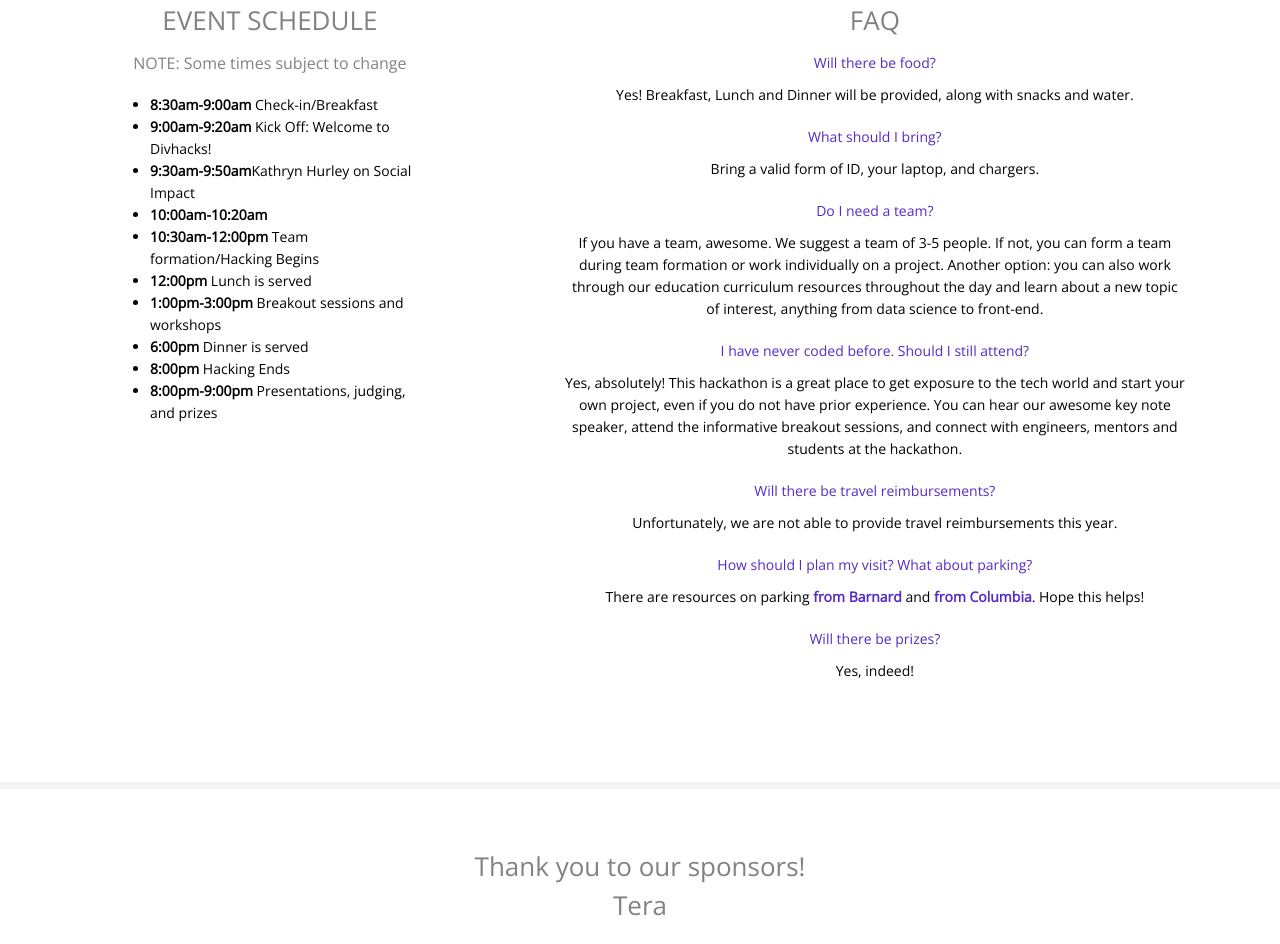
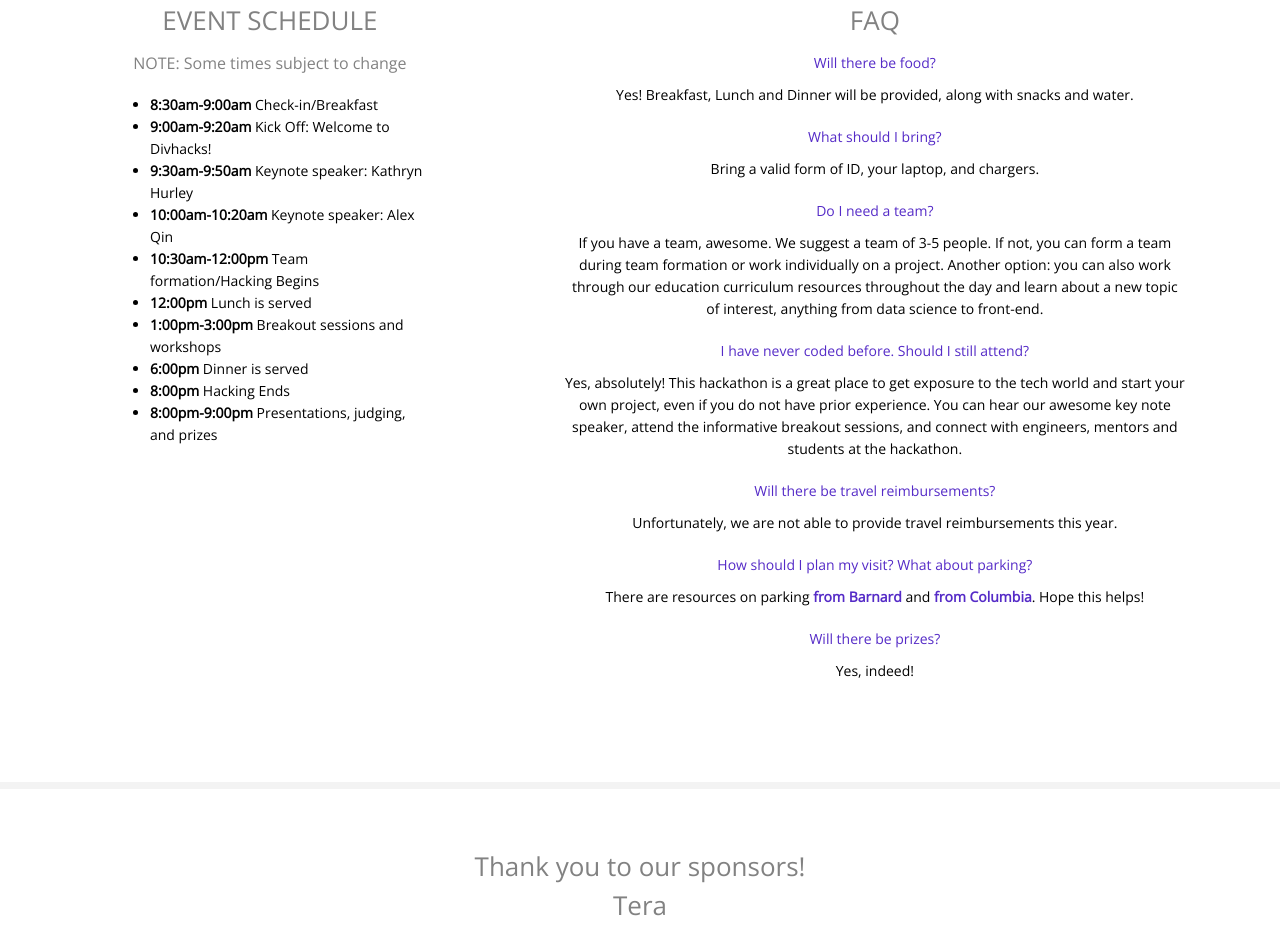
Before and after one commit to schlosser/cu-divhacks.github.io, a plain HTML site: page index.html in a window 1280 px wide. Shown: the part 1879-2823 px from the top of the page. Drawn offline with nearby package versions, Linux system fonts and the light colour scheme; some packages are replaced by stand-ins of ours; a script that the page names is missing.

Commit message:
Update index.html

```diff
--- a/index.html
+++ b/index.html
@@ -152,8 +152,8 @@ Kathryn	was	born and raised	in Brooklyn, NY, is	a	graduate of	Howard University
           <ul>
             <li style="text-align:left"><b>8:30am-9:00am</b> Check-in/Breakfast</li>
             <li style="text-align:left"><b>9:00am-9:20am</b> Kick Off: Welcome to Divhacks!</li>
-            <li style ="text-align:left"><b>9:30am-9:50am</b>Kathryn Hurley on Social Impact</li>
-            <li style ="text-align:left"><b>10:00am-10:20am</b>
+            <li style="text-align:left"><b>9:30am-9:50am</b> Keynote speaker: Kathryn Hurley</li>
+            <li style="text-align:left"><b>10:00am-10:20am</b> Keynote speaker: Alex Qin</li>
             <li style="text-align:left"><b>10:30am-12:00pm</b> Team formation/Hacking Begins</li>
             <li style="text-align:left"><b>12:00pm</b> Lunch is served </li>
             <li style="text-align:left"><b>1:00pm-3:00pm</b> Breakout sessions and workshops</li>
```
